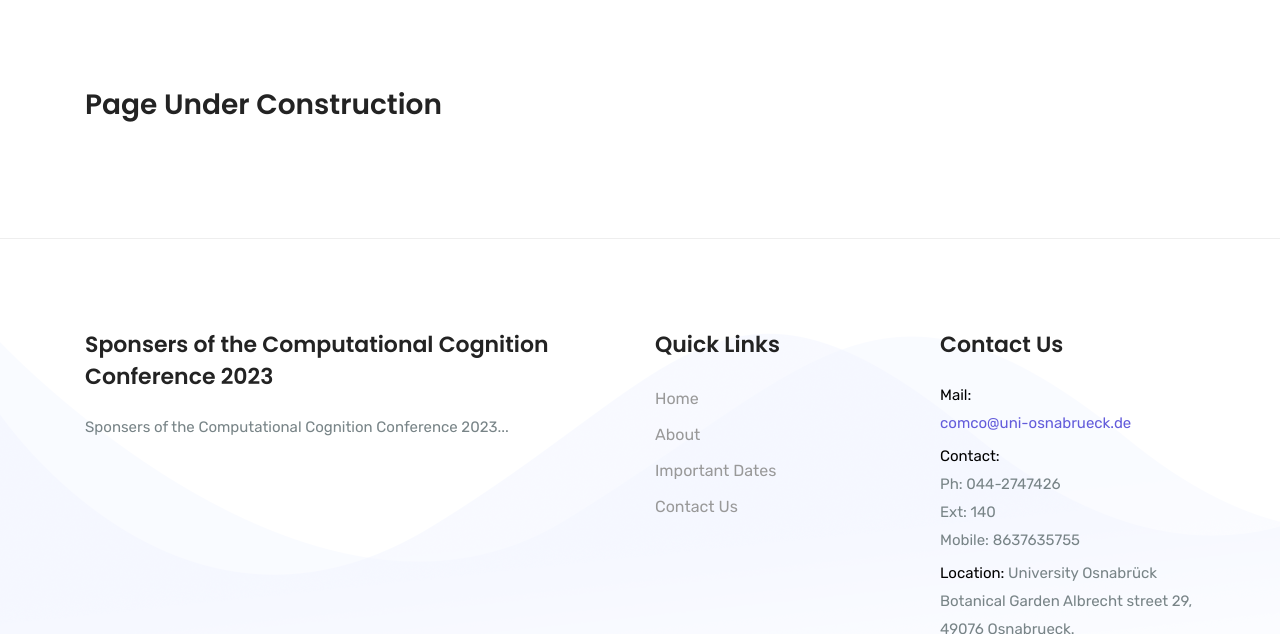
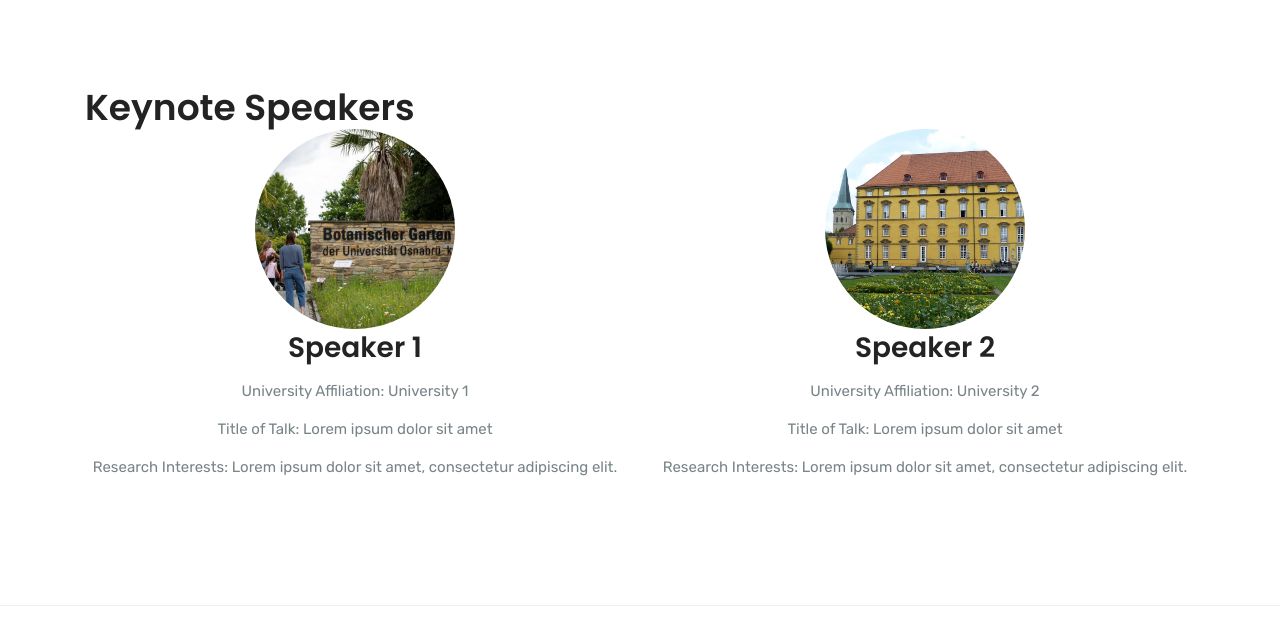
Before and after one commit to comco23/comco23.github.io, a Jekyll site: the page built from speakers.html, in a window 1280 px wide and 1400 px high, cut to the strip 766-1400 px from the top of the window. Built offline with Jekyll 4.4.1, drawn with Linux system fonts in a browser that asks for light colours; some of the changed text lies outside the part shown.

Commit message:
made changes

```diff
--- a/_includes/nav.html
+++ b/_includes/nav.html
@@ -19,7 +19,7 @@
 					<a class="nav-link smoth-scroll" href="/keynote">Speakers</a>
 				</li>
 				<li class="nav-item">
-					<a class="nav-link smoth-scroll" href="/submission">Submission</a>
+					<a class="nav-link smoth-scroll" href="/submission">Registration & Contribution</a>
 				</li>
 				<li class="nav-item">
 					<a class="nav-link smoth-scroll" href="/registration">Registration</a>
--- a/speakers.html
+++ b/speakers.html
@@ -12,15 +12,55 @@ permalink: /keynote
 </style>
 
 
-<!--  SERVICE AREA START  -->
+<style>
+	.speaker-card {
+		text-align: center;
+	}
+
+	.speaker-card img {
+		width: 200px;
+		height: 200px;
+		object-fit: cover;
+		border-radius: 50%;
+	}
+
+	.speaker-card h3,
+	.speaker-card p {
+		margin-bottom: 10px;
+	}
+</style>
+
+<!--  SPEAKERS AREA START  -->
 <section class="section-padding">
 	<div class="container">
-		<div class="row align-items-center">
-			<div class="col-lg-12 col-sm-12 col-md-12 mb-4">
-				<h3 class="">Page Under Construction</h3>
+		<div class="row">
+			<div class="col-lg-12 col-md-12 col-sm-12">
+				<h2>Keynote Speakers</h2>
 			</div>
 
 		</div>
+		<div class="row">
+			<div class="col-lg-6 col-md-6 col-sm-12 mb-4">
+				<div class="speaker-card">
+					<img src="assets/img/about/about-1.jpg" alt="Speaker 1">
+					<h3>Speaker 1</h3>
+					<p>University Affiliation: University 1</p>
+					<p>Title of Talk: Lorem ipsum dolor sit amet</p>
+					<p>Research Interests: Lorem ipsum dolor sit amet, consectetur adipiscing elit.</p>
+				</div>
+			</div>
+			<div class="col-lg-6 col-md-6 col-sm-12 mb-4">
+				<div class="speaker-card">
+					<img src="assets/img/about/about-2.jpg" alt="Speaker 2">
+					<h3>Speaker 2</h3>
+					<p>University Affiliation: University 2</p>
+					<p>Title of Talk: Lorem ipsum dolor sit amet</p>
+					<p>Research Interests: Lorem ipsum dolor sit amet, consectetur adipiscing elit.</p>
+				</div>
+			</div>
+		</div>
 	</div>
 </section>
+<!--  SPEAKERS AREA END  -->
+
 <!--  ABOUT AREA END  -->
--- a/submission.html
+++ b/submission.html
@@ -17,13 +17,11 @@ permalink: /submission
 
 		<div class="row align-items-center">
 			<div class="col-lg-12 col-sm-12 col-md-12 mb-4">
-				<h3 class="mb-3">Paper Preparation Guidelines</h3>
+				<h3 class="mb-3">Guidelines for Submission</h3>
 				<p class="mb-4">
-					Prospective authors are invited to submit original technical full papers by the deadline October 05,
-					2019, for publication and presentation during the conference.
+					We welcome research work related to computational cognition in the following formats:
 				</p>
 				<p class="mb-4">
-					When preparing your final manuscript, please pay attention to the following:
 				</p>
 
 				<ul class="about-list2 my-4">
```
Also changed, not shown: _data/guidelines.json (+3 -13 lines).
